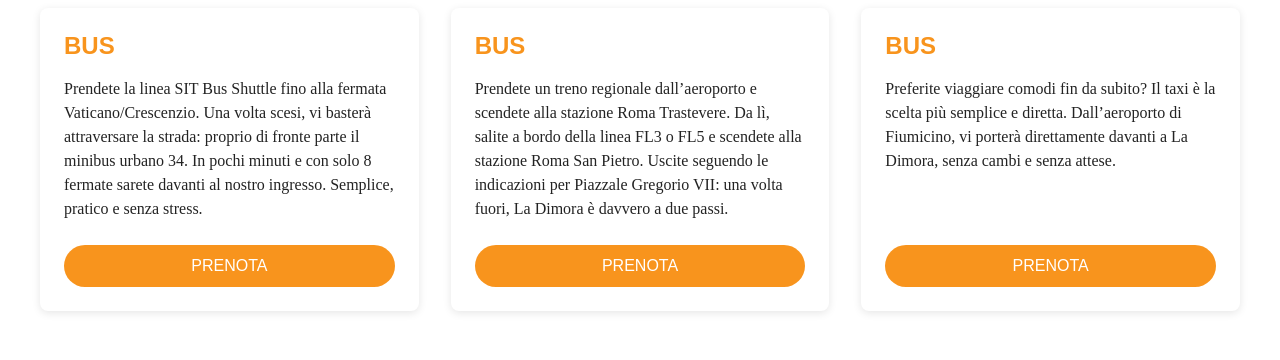
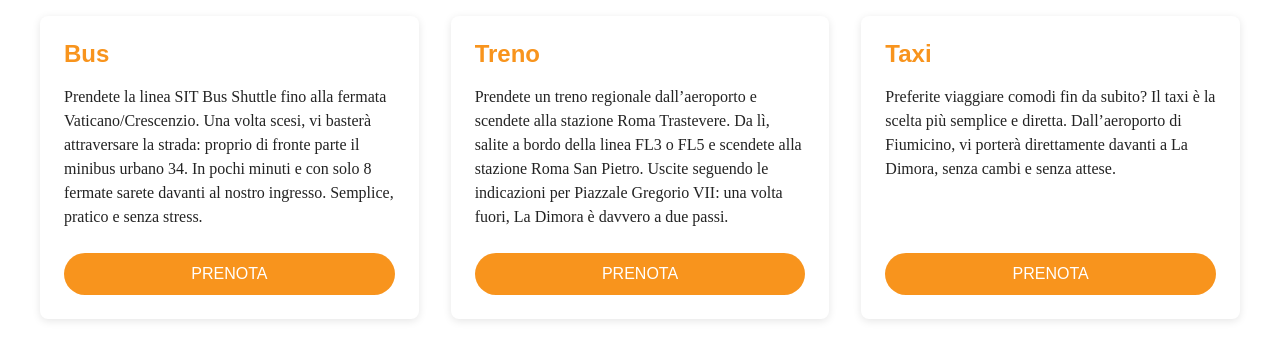
Before and after one commit to RiccardoCalvi/playground, a plain HTML site: page html/ladimora/cardDirection.html in a window 1280 px wide. Drawn offline with Linux system fonts and the light colour scheme.

Commit message:
Direzione => Aggiornati titoli

```diff
--- a/html/ladimora/cardDirection.html
+++ b/html/ladimora/cardDirection.html
@@ -4,6 +4,8 @@
   <meta charset="UTF-8" />
   <meta name="viewport" content="width=device-width, initial-scale=1" />
   <title>Card BUS</title>
+</head>
+<body>
     <style>
       :root {
         --color-primary: #f8941d;
@@ -23,6 +25,7 @@
         gap: var(--card-gap);
         max-width: 1200px;
         margin: 0 auto;
+        padding: 0.5rem 1rem;
       }
 
       /* Card singola */
@@ -87,12 +90,10 @@
         }
       }
     </style>
-</head>
-<body>
 
   <div id="container">
     <div class="card">
-      <div class="card__title">BUS</div>
+      <div class="card__title">Bus</div>
       <div class="card__text">
         Prendete la linea SIT Bus Shuttle fino alla fermata Vaticano/Crescenzio. Una volta scesi, vi basterà attraversare la strada: proprio di fronte parte il minibus urbano 34. In pochi minuti e con solo 8 fermate sarete davanti al nostro ingresso. Semplice, pratico e senza stress.
       </div>
@@ -100,7 +101,7 @@
     </div>
 
     <div class="card">
-      <div class="card__title">BUS</div>
+      <div class="card__title">Treno</div>
       <div class="card__text">
         Prendete un treno regionale dall’aeroporto e scendete alla stazione Roma Trastevere. Da lì, salite a bordo della linea FL3 o FL5 e scendete alla stazione Roma San Pietro. Uscite seguendo le indicazioni per Piazzale Gregorio VII: una volta fuori, La Dimora è davvero a due passi.
       </div>
@@ -108,7 +109,7 @@
     </div>
 
     <div class="card">
-      <div class="card__title">BUS</div>
+      <div class="card__title">Taxi</div>
       <div class="card__text">
         Preferite viaggiare comodi fin da subito? Il taxi è la scelta più semplice e diretta. Dall’aeroporto di Fiumicino, vi porterà direttamente davanti a La Dimora, senza cambi e senza attese.
       </div>
```
Lines whose indentation alone changed are shown as unchanged.
